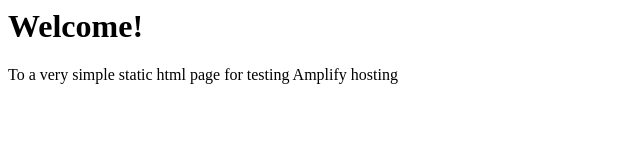
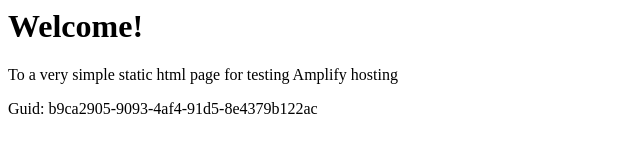
Before and after one commit to aws-aemilia-mxp/Github-PR-Commit-Integration-Test-DoNotTouch-v0-preprod-eu-south-1, a website: page src/index.html in a window 1280 px wide. Shown: the whole page, without its empty margins (0-640 px from the left). Drawn offline with Linux system fonts and the light colour scheme.

Commit message:
commit from integ tests

```diff
--- a/src/index.html
+++ b/src/index.html
@@ -1,3 +1,5 @@
+
+
 <html lang="en">
 
 <head>
@@ -10,6 +12,6 @@
 <body>
     <h1>Welcome!</h1>
     <p>To a very simple static html page for testing Amplify hosting</p>
-</body>
+    <p>Guid: b9ca2905-9093-4af4-91d5-8e4379b122ac</p></body>
 
 </html>
```
